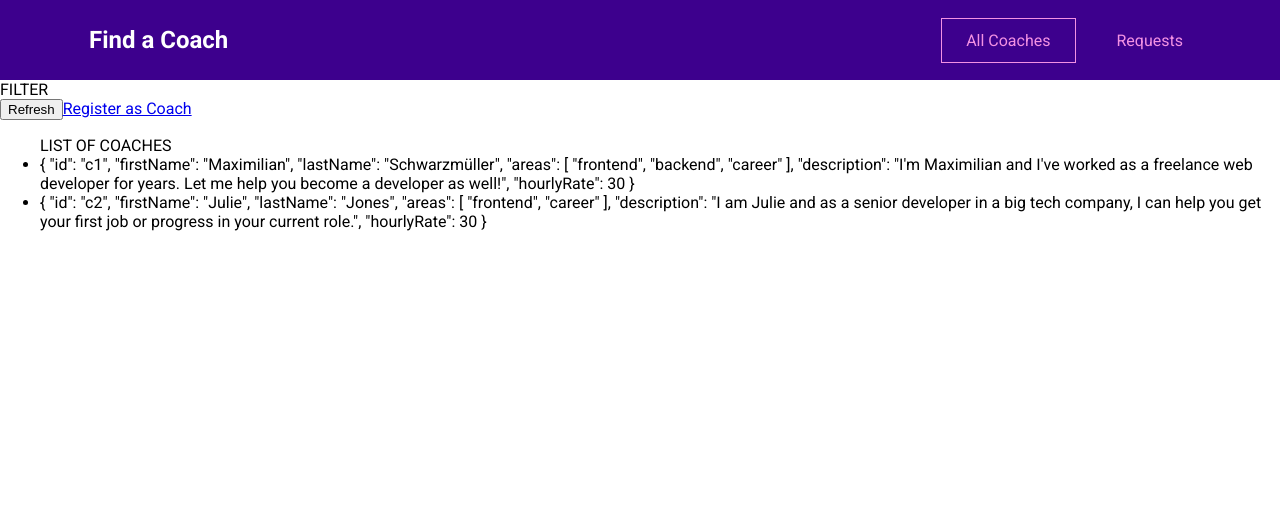
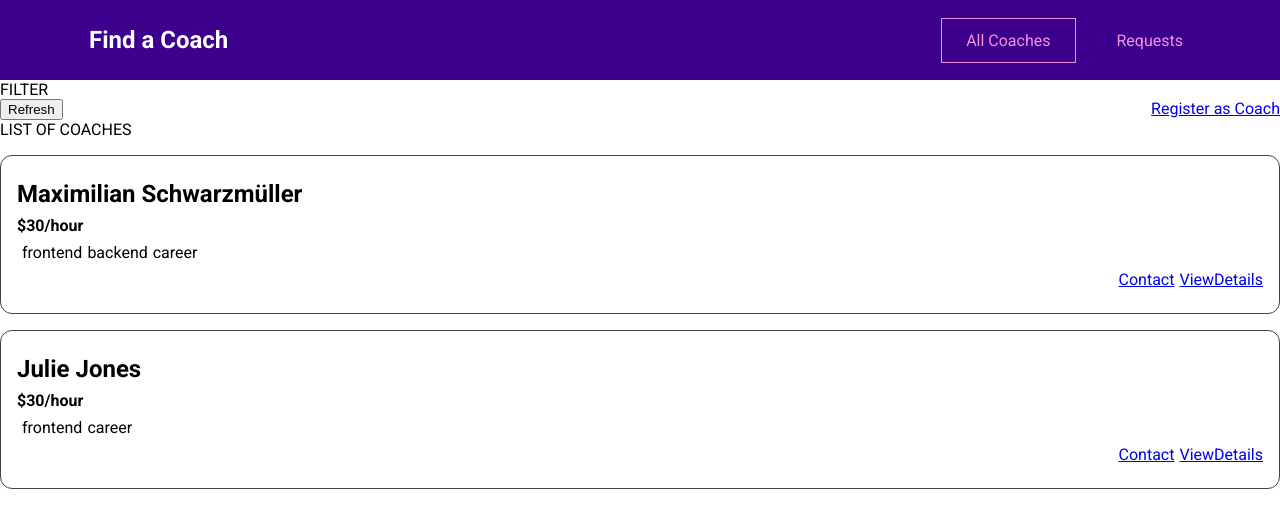
Before and after one commit to rpalvair/vue-formation, a Vue app in the folder main-prj-01-starting-setup/: page /coaches in a window 1280 px wide. Shown: the top 528 px of the page. Built offline with nearby package versions, Linux system fonts and the light colour scheme.

Commit message:
feat : List of coach items

```diff
--- /dev/null
+++ b/main-prj-01-starting-setup/src/pages/coaches/CoachItem.vue
@@ -0,0 +1,64 @@
+<template>
+  <li>
+    <h3>{{ fullName }}</h3>
+    <h4>${{ rate }}/hour</h4>
+    <div>
+      <span v-for="area in areas" :key="area">{{ area }}</span>
+    </div>
+    <div class="actions">
+      <router-link :to="contactLink">Contact</router-link>
+      <router-link :to="viewDetailsLink">ViewDetails</router-link>
+    </div>
+  </li>
+</template>
+<script>
+export default {
+  props: ['firstName', 'lastName', 'hourlyRate', 'areas', 'id'],
+  computed: {
+    fullName() {
+      return this.firstName + ' ' + this.lastName;
+    },
+    rate() {
+      return this.hourlyRate;
+    },
+    contactLink() {
+      return this.$route.path + '/' + this.id + '/contact';
+    },
+    viewDetailsLink() {
+      return this.$route.path + '/' + this.id;
+    },
+  },
+};
+</script>
+<style scoped>
+li {
+  margin: 1rem 0;
+  border: 1px solid #424242;
+  border-radius: 12px;
+  padding: 1rem;
+}
+
+h3 {
+  font-size: 1.5rem;
+}
+
+h3,
+h4 {
+  margin: 0.5rem 0;
+}
+
+div {
+  margin: 0.5rem 0;
+}
+
+.actions {
+  display: flex;
+  justify-content: flex-end;
+}
+span {
+  margin-left: 5px;
+}
+a {
+  margin-left: 5px;
+}
+</style>
--- a/main-prj-01-starting-setup/src/pages/coaches/CoachesList.vue
+++ b/main-prj-01-starting-setup/src/pages/coaches/CoachesList.vue
@@ -7,7 +7,12 @@
     </div>
     <ul v-if="hasCoaches">
       LIST OF COACHES
-      <li v-for="coach in filteredCoaches" :key="coach.id">{{ coach }}</li>
+      <coach-item
+        v-for="coach in filteredCoaches"
+        :key="coach.id"
+        v-bind="coach"
+      >
+      </coach-item>
     </ul>
     <h3 v-else>No coaches found.</h3>
   </section>
@@ -15,7 +20,9 @@
 
 <script>
 import { mapGetters } from 'vuex';
+import CoachItem from './CoachItem';
 export default {
+  components: { CoachItem },
   computed: {
     ...mapGetters('coaches', ['coaches', 'hasCoaches']),
     filteredCoaches() {
@@ -24,3 +31,15 @@ export default {
   },
 };
 </script>
+<style scoped>
+ul {
+  list-style: none;
+  margin: 0;
+  padding: 0;
+}
+
+.controls {
+  display: flex;
+  justify-content: space-between;
+}
+</style>
```
